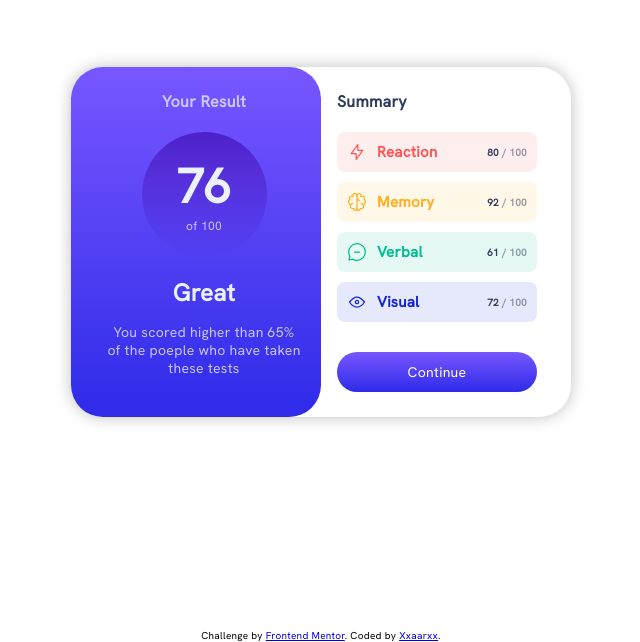
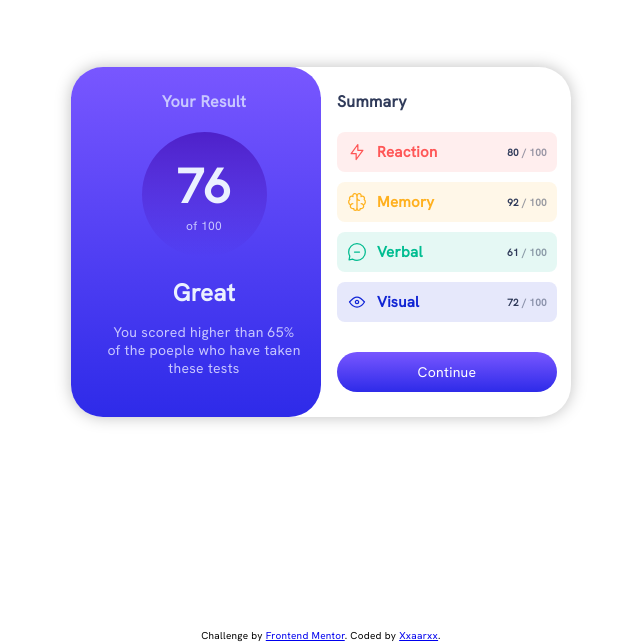
Before and after one commit to xxaarxx/results-summary-component, a plain HTML site: page index.html in a window 1280 px wide. Shown: the part 158-800 px from the top of the page, without its empty margins (319-959 px from the left). Drawn offline with Linux system fonts and the light colour scheme.

Commit message:
Update styles.css

```diff
--- a/styles.css
+++ b/styles.css
@@ -131,7 +131,7 @@ body {
     display: flex;
     align-items: center;
     list-style: none;
-    width: 200px;
+    width: 220px;
     font-size: 10px;
     height: 40px;
     margin-bottom: 10px;
```
